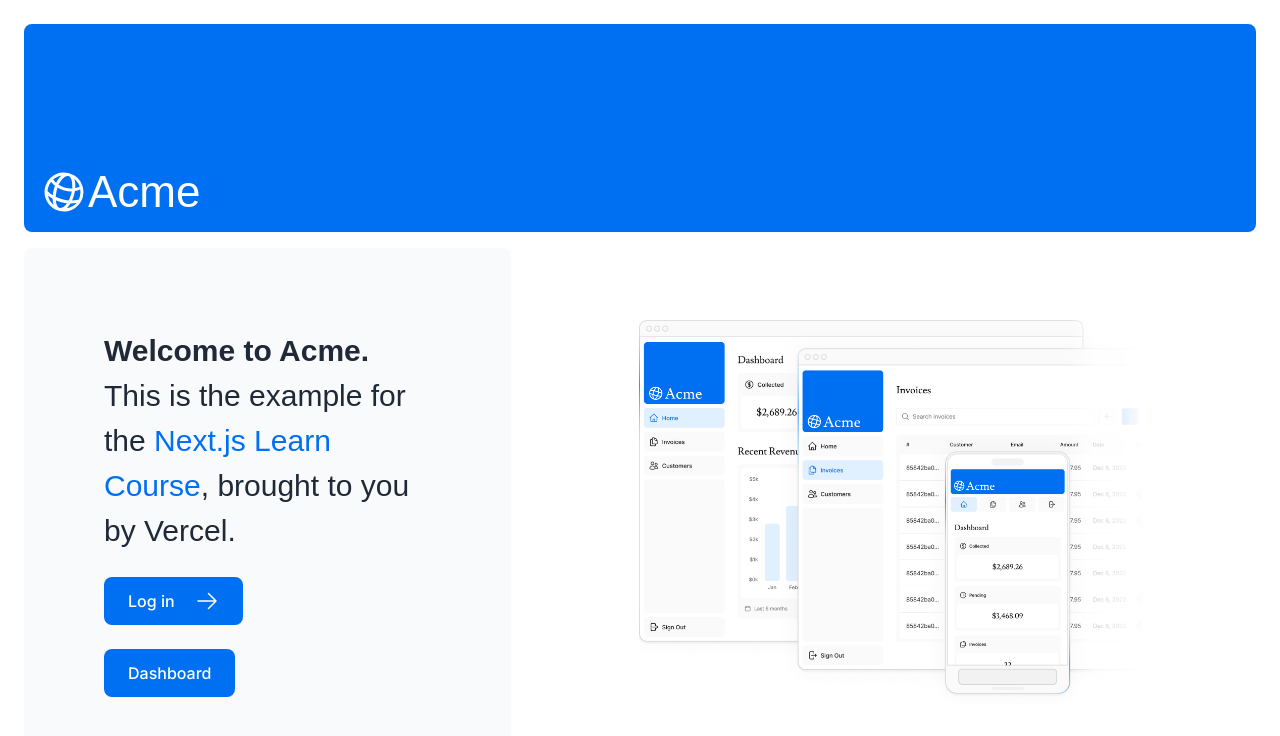
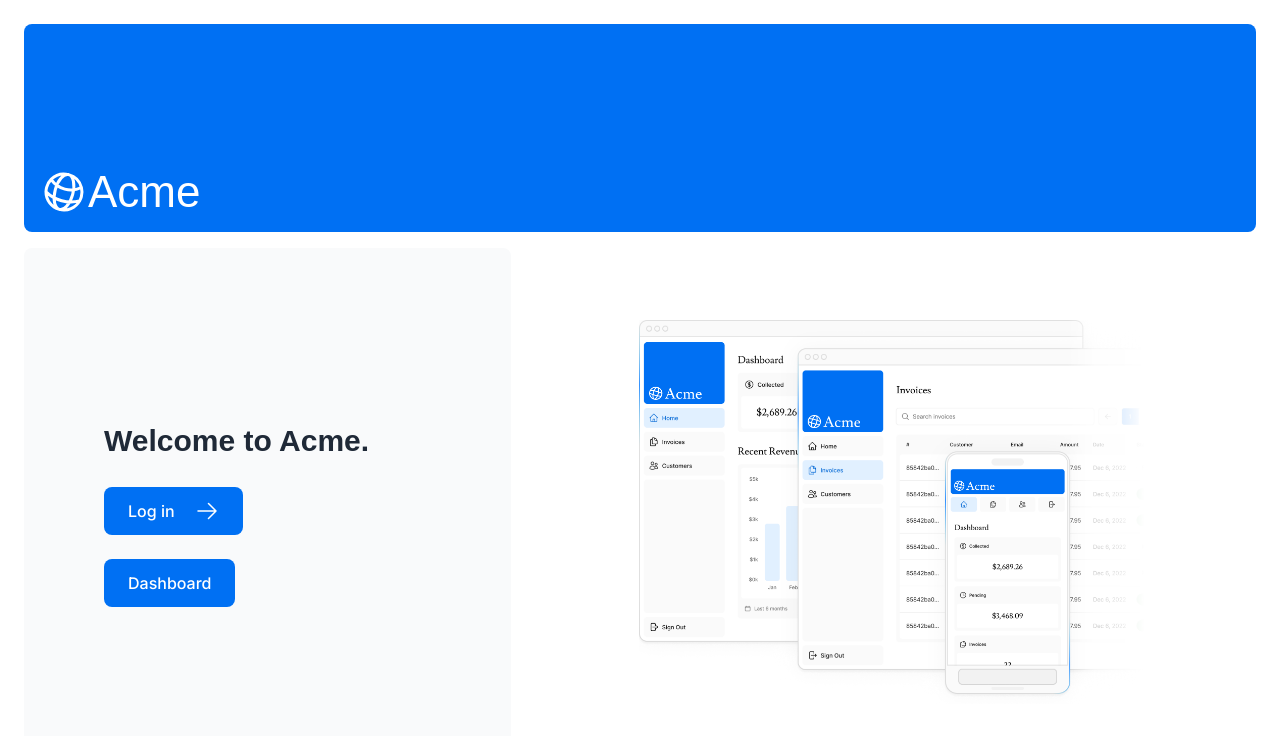
Before and after one commit to Algoture/firstNextJsApp, a Next.js app: page / in a window 1280 px wide. Shown: the top 736 px of the page. Built offline with nearby package versions, Linux system fonts and the light colour scheme; a web font is replaced by a local one.

Commit message:
change in title

```diff
--- a/app/page.tsx
+++ b/app/page.tsx
@@ -14,11 +14,7 @@
           <p
             className={`${lusitana.className} text-xl text-gray-800 md:text-3xl md:leading-normal`}
           >
-            <strong>Welcome to Acme.</strong> This is the example for the{" "}
-            <a href="https://nextjs.org/learn/" className="text-blue-500">
-              Next.js Learn Course
-            </a>
-            , brought to you by Vercel.
+            <strong>Welcome to Acme.</strong>
           </p>
           <Link
             href="/login"
```
